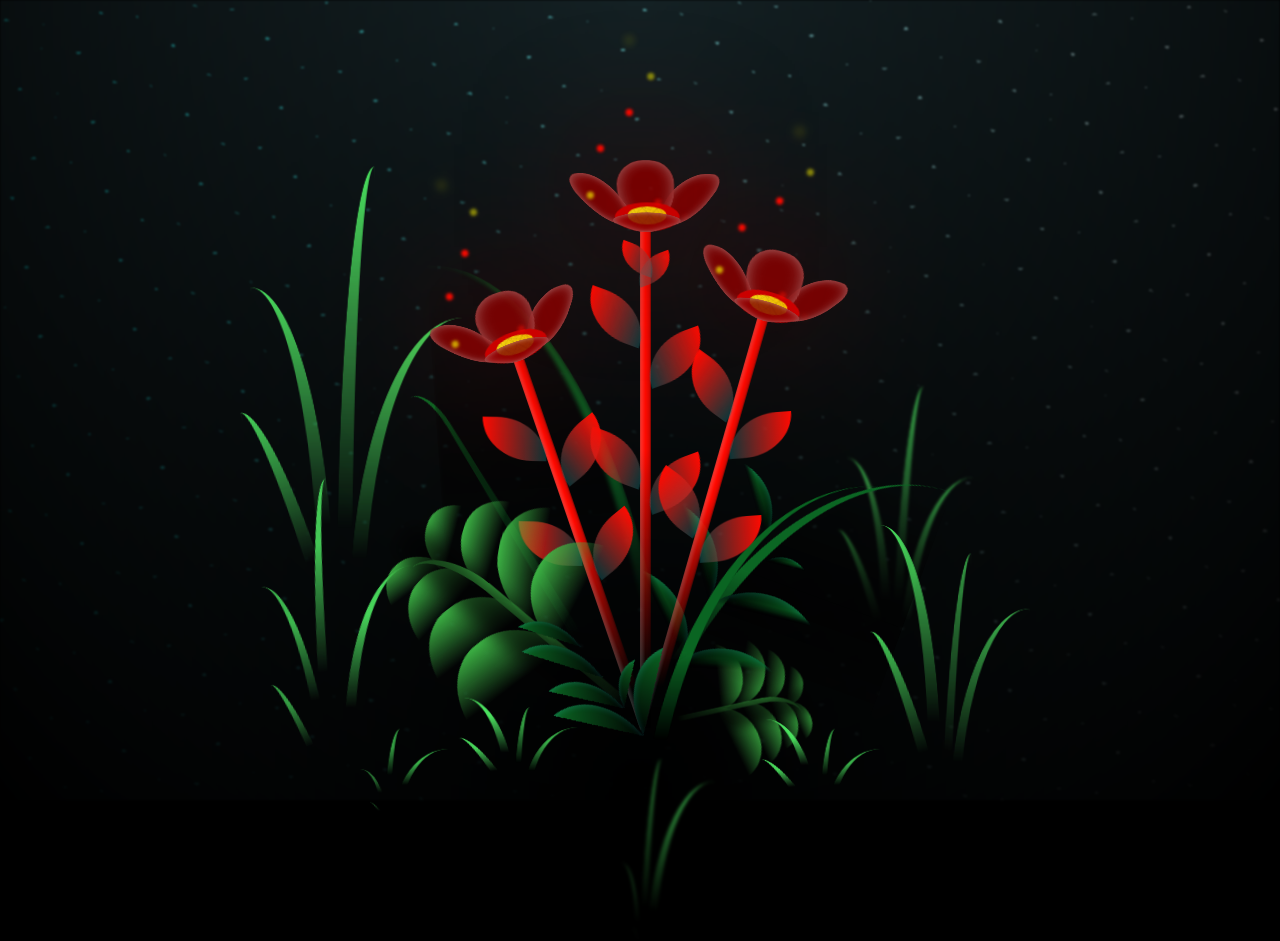
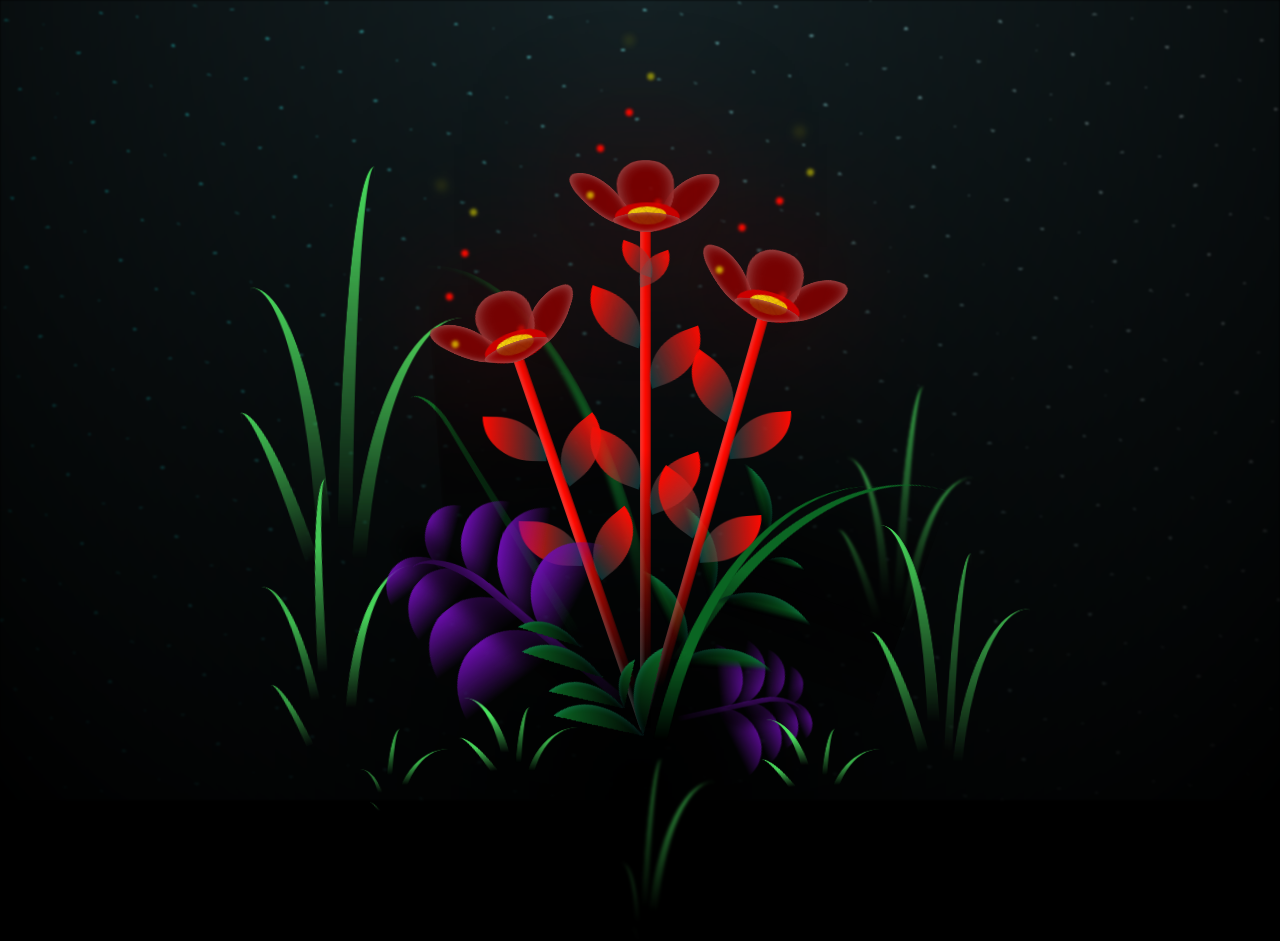
Before and after one commit to QueenGTPS/queengtps.github.io, a plain HTML site: page index.html in a window 1280 px wide. Drawn offline with Linux system fonts and the light colour scheme.

Commit message:
Update main.css

```diff
--- a/css/main.css
+++ b/css/main.css
@@ -459,7 +459,7 @@ body {
   animation-delay: 3.5s;
 }
 .flower__grass {
-  --c: #3BB143;
+  --c: #6a0dad;
   --line-w: 1.5vmin;
   position: absolute;
   bottom: 12vmin;
```
